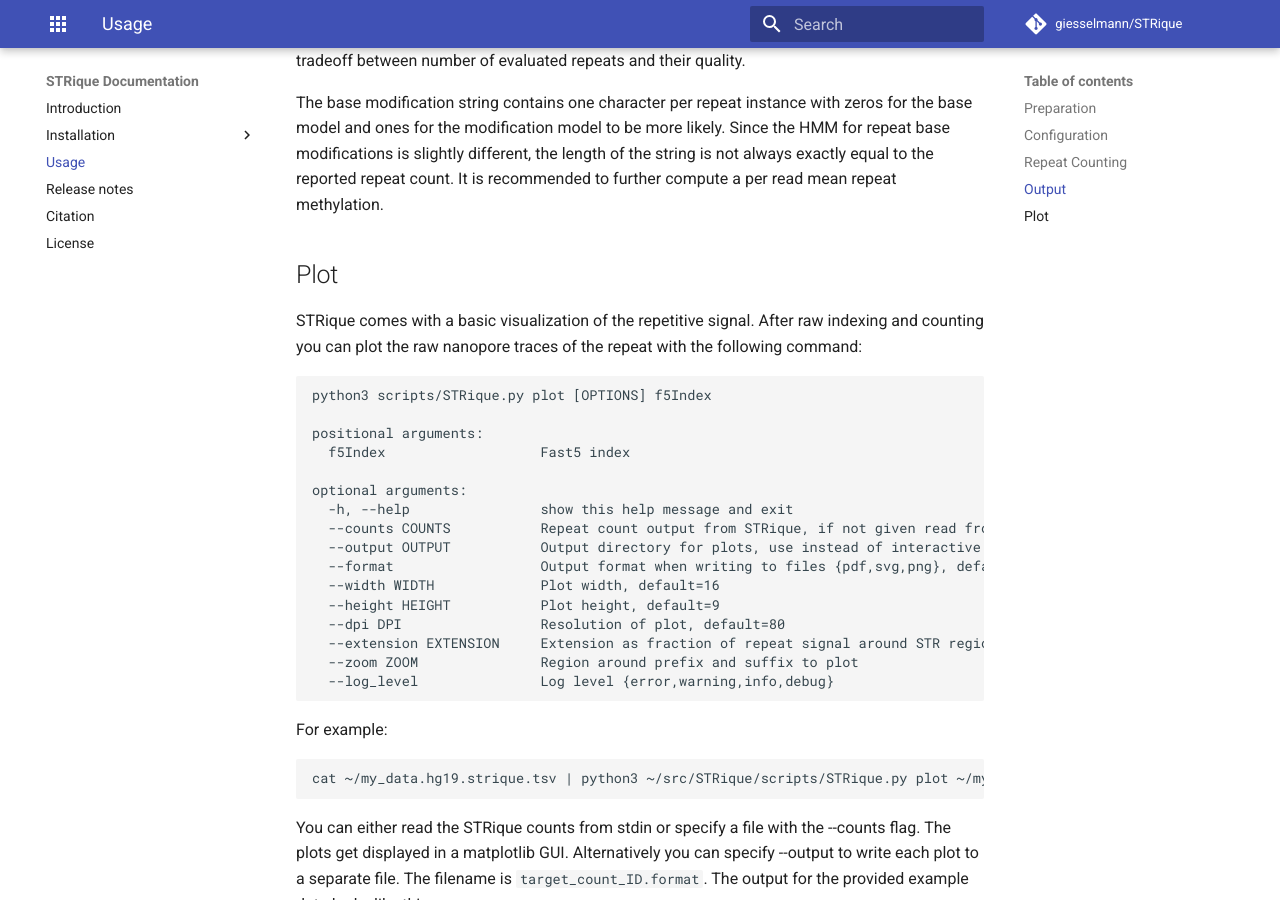
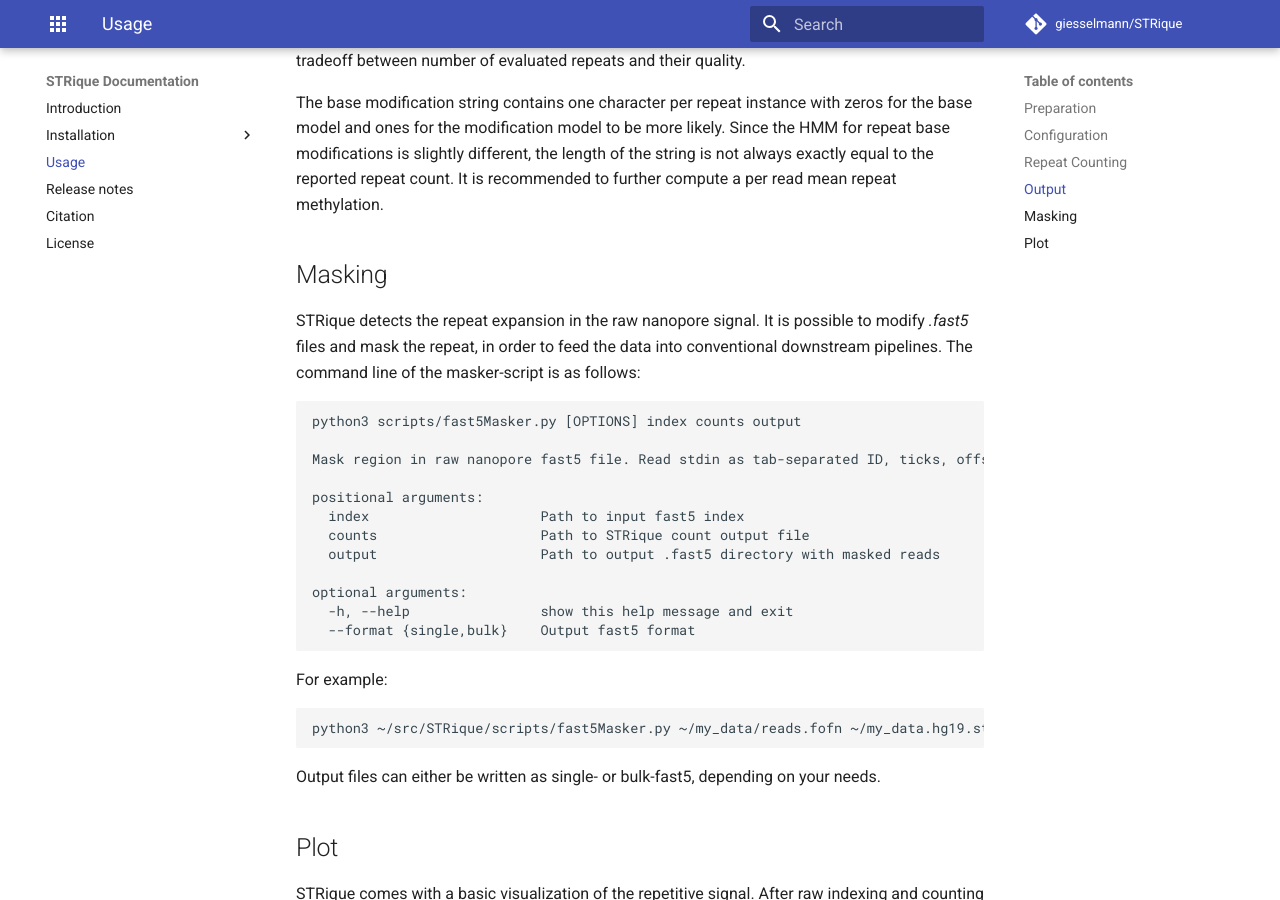
Before and after one commit to giesselmann/STRique, an MkDocs documentation site: the page built from docs/examples/intro.md, in a window 1280 px wide and 900 px high, scrolled down 2801 px. Built offline with MkDocs 1.6.1 and Material for MkDocs 9.7.7, drawn with Linux system fonts in a browser that asks for light colours; comment, search, counter and statistics services are not loaded.

Commit message:
add masking example

````diff
--- a/docs/examples/intro.md
+++ b/docs/examples/intro.md
@@ -110,6 +110,34 @@ In a first step reads with zero repeat count can be discarded, this happens for
 The base modification string contains one character per repeat instance with zeros for the base model and ones for the modification model to be more likely. Since the HMM for repeat base modifications is slightly different, the length of the string is not always exactly equal to the reported repeat count. It is recommended to further compute a per read mean repeat methylation.
 
 
+## Masking
+
+STRique detects the repeat expansion in the raw nanopore signal. It is possible to modify *.fast5* files and mask the repeat, in order to feed the data into conventional downstream pipelines. The command line of the masker-script is as follows:
+
+```
+python3 scripts/fast5Masker.py [OPTIONS] index counts output
+
+Mask region in raw nanopore fast5 file. Read stdin as tab-separated ID, ticks, offset
+
+positional arguments:
+  index                     Path to input fast5 index
+  counts                    Path to STRique count output file
+  output                    Path to output .fast5 directory with masked reads
+
+optional arguments:
+  -h, --help                show this help message and exit
+  --format {single,bulk}    Output fast5 format
+```
+
+For example:
+
+```
+python3 ~/src/STRique/scripts/fast5Masker.py ~/my_data/reads.fofn ~/my_data.hg19.strique.tsv ~/my_data_masked/
+```
+
+Output files can either be written as single- or bulk-fast5, depending on your needs.
+
+
 ## Plot
 
 STRique comes with a basic visualization of the repetitive signal. After raw indexing and counting you can plot the raw nanopore traces of the repeat with the following command:
````
